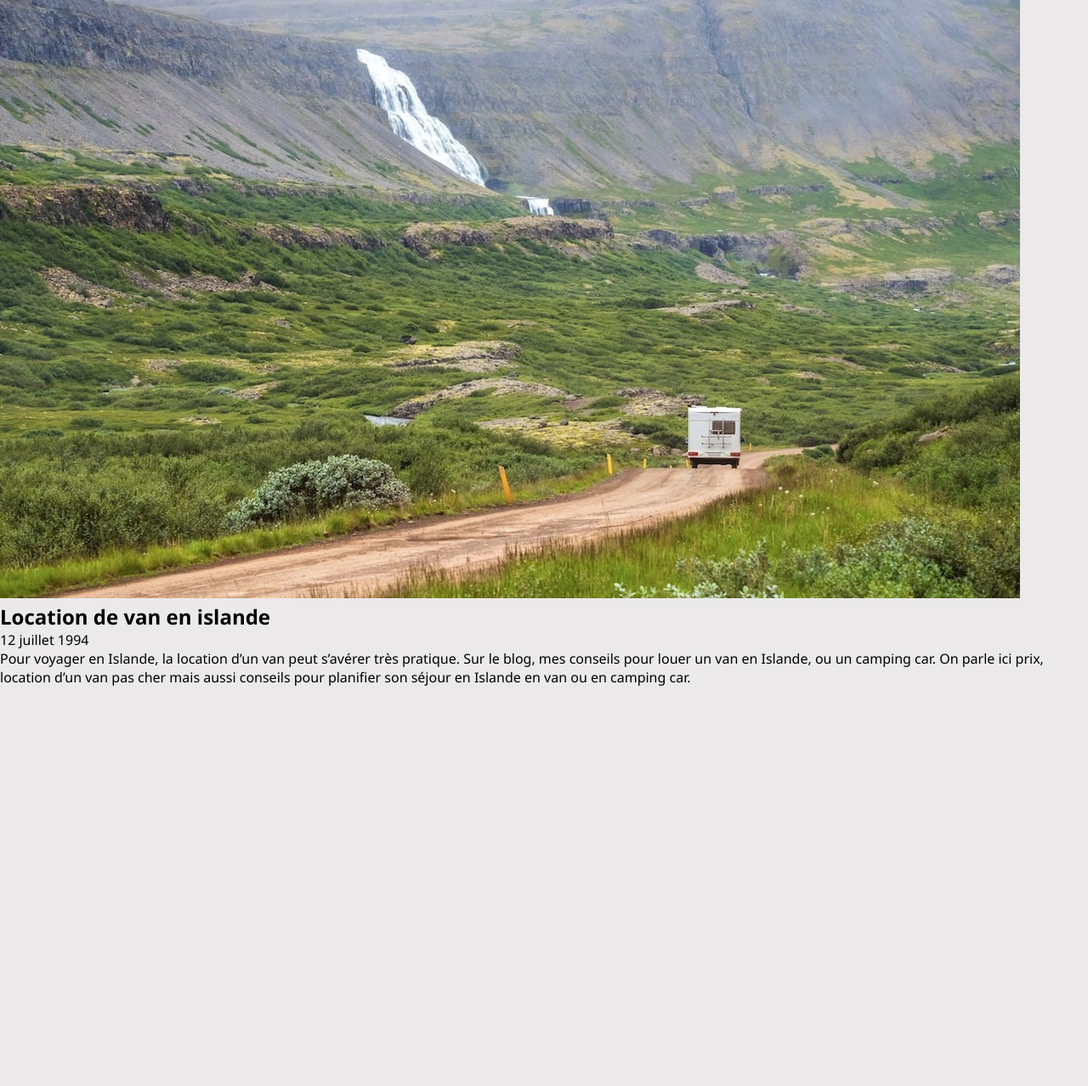
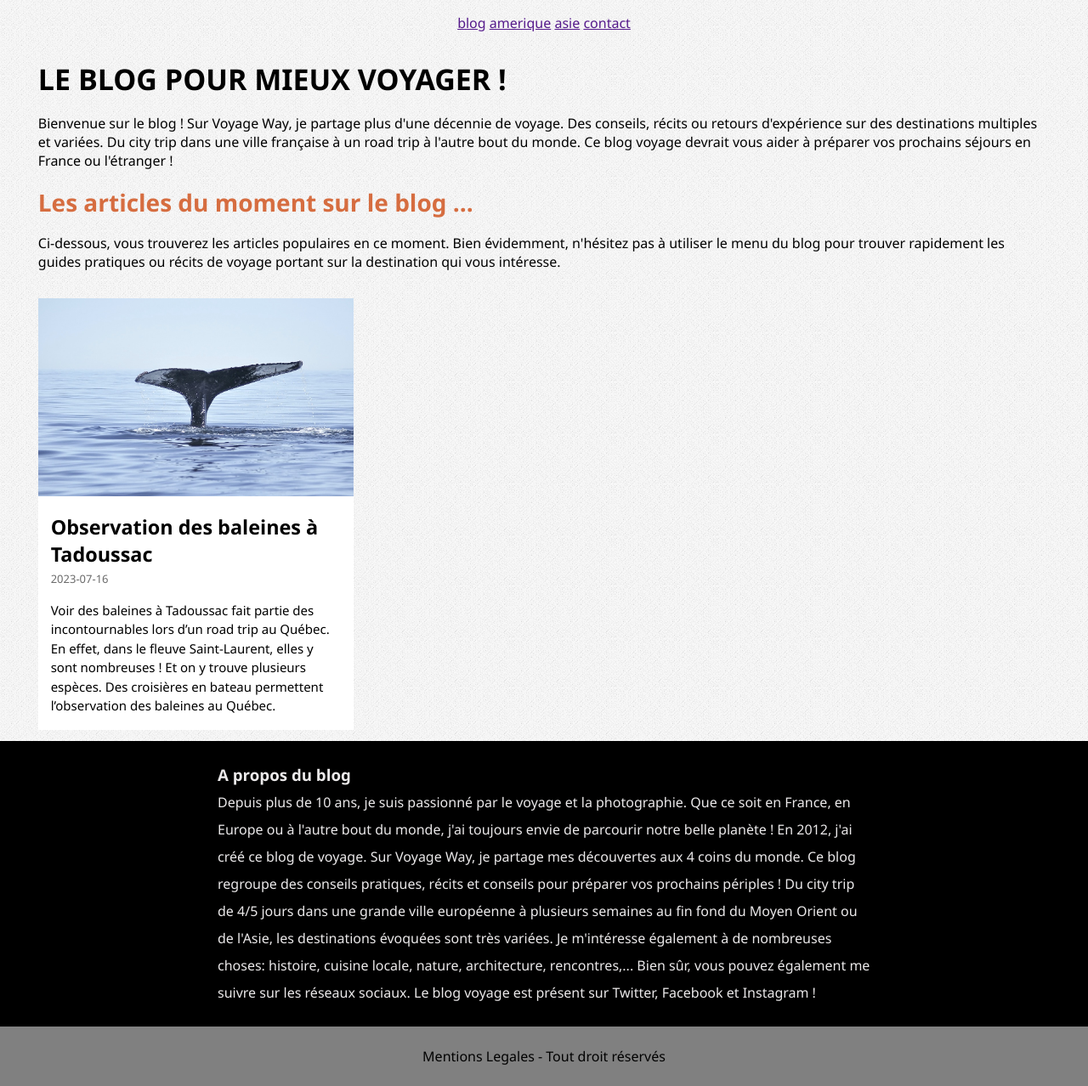
Before and after one commit to MarsWasNotAvailable/viaje, a PHP site: page / in a window 1280 px wide. Shown: the whole page at 85% size. Before the commit the page ends 808 px from the top, so only its background shows below. Run offline with PHP 8.4, Linux system fonts and the light colour scheme; data comes from the database, SQL or seed files in the repository; some libraries are stand-ins or nearby versions.

Commit message:
modification du bg pour mettre image comme sur le blog, page index avec style faite, il faudra déplacer le style dans style.css quand ce sera possible sans créer de conflits

```diff
--- a/index.php
+++ b/index.php
@@ -1,7 +1,13 @@
 <?php
     // session_start();
 
-    // require_once("./connexion.php");
+    require_once("components/connexion.php");
+
+    $DatabaseName = "viaje";
+
+    $NewConnection = new MaConnexion($DatabaseName, "root", "", "localhost");
+
+    $Result = $NewConnection->select("article", "*");
 
     // var_dump($_SESSION);
 ?>
@@ -15,18 +21,113 @@
 
     <link rel="stylesheet" href="style.css">
 </head>
+
+<style>
+
+/*style du texte de presentation de la catégorie*/
+    .titre{
+        text-transform: uppercase;
+        font-weight: bold;
+        font-size: 34px;
+        margin-bottom: 1.5%;
+    }
+
+    .entete{
+        padding: 0 3.5%;
+    }
+
+    .entete h2 {
+        color:#D66D40;
+        font-size: 28px;
+        margin-bottom: 1.5%;
+    }
+
+    .presentation{
+        margin-bottom: 1.6%;
+    }
+    /*style de la section contenant les articles*/
+    .affichageArticles{
+        display: flex;
+        justify-content: flex-start;
+        flex-wrap: wrap;
+        padding: 1% 0 ;
+    }
+
+    .card {
+        display: grid;
+        justify-items: center;
+        width: 29%;
+        background-color: #fff;
+        margin-left: 3.5%;
+    }
+
+    .cardImage{
+        width: 100%;
+    }
+
+    .cardText{
+        padding:4%;
+        height:15em
+    }
+    .cardTitle{
+        color: #000;
+        font-size: 20px;
+        text-decoration: none;
+    }
+
+    .date{
+        color: #6B6B6B;
+        font-size: 13px;
+        margin-top: 1%;
+    }
+    .resume{
+        line-height: 1.5;
+        font-size: 15px;
+        margin-top: 5%;
+    }
+</style>
 <body>
-    <section>
-        <div class="card">
-            <div>
-                <img src="images/location-van-islande.jpg" alt="">
-            </div>
-            <div class= "texte">
-                <h2 class = "titreArticle">Location de van en islande</h2>
-                <p class="date">12 juillet 1994</p>
-                <p class="resume">Pour voyager en Islande, la location d’un van peut s’avérer très pratique. Sur le blog, mes conseils pour louer un van en Islande, ou un camping car. On parle ici prix, location d’un van pas cher mais aussi conseils pour planifier son séjour en Islande en van ou en camping car.</p>
-            </div>
-        </div>
-    </section>
+    <header>
+        <?php include_once './components/navbar.php' ?>
+    </header>
+
+    <main>
+        <section class="entete">
+            <h1 class="titre">Le blog pour mieux voyager !</h1>
+            <p class="presentation">
+                Bienvenue sur le blog ! Sur Voyage Way, je partage plus d'une décennie de voyage. Des conseils, récits ou retours d'expérience sur des destinations multiples et variées. Du city trip dans une ville française à un road trip à l'autre bout du monde. Ce blog voyage devrait vous aider à préparer vos prochains séjours en France ou l'étranger !
+            </p>
+
+            <h2>Les articles du moment sur le blog ...</h2>
+
+            <p class="presentation">
+                Ci-dessous, vous trouverez les articles populaires en ce moment. Bien évidemment, n'hésitez pas à utiliser le menu du blog pour trouver rapidement les guides pratiques ou récits de voyage portant sur la destination qui vous intéresse.
+            </p>
+        </section>
+
+        <section class="affichageArticles">
+            <?php
+            foreach($Result as $display){
+
+                echo
+                '<div class="card">
+                    <div>
+                        <img src="' .$display['photo_principale']. '" class="cardImage" alt="">
+                    </div>
+                    <div class= "cardText">
+                        <a href=""class = "cardTitle"><h3>' . $display['titre']. '</h3></a>
+                        <p class="date">' . $display['date'] . '</p>
+                        <p class="resume">' . $display['resume'] . '</p>
+                    </div>
+                </div>';
+            }
+            ?>
+        </section>
+    </main>
+
+<footer>
+    <?php include_once './components/footer.php' ?>
+</footer>
+
 </body>
 </html>
--- a/style.css
+++ b/style.css
@@ -9,7 +9,7 @@
 body {
     display: flex;
     flex-direction: column;
-    background-color: #ebe9ea;
+    background-image: url(images/body-bg1.png);
 }
 
 header {
```
Also changed, not shown: components/connexion.php (+16 -20 lines), images/body-bg1.png (added).
